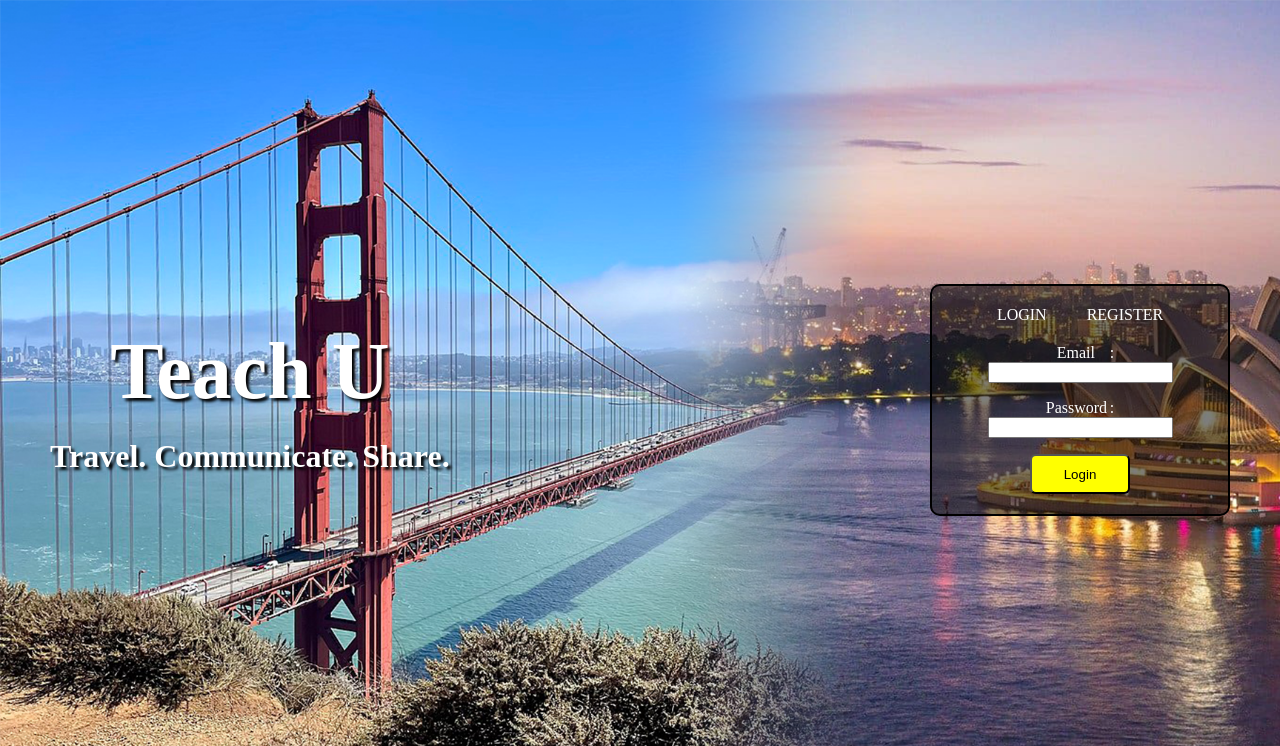
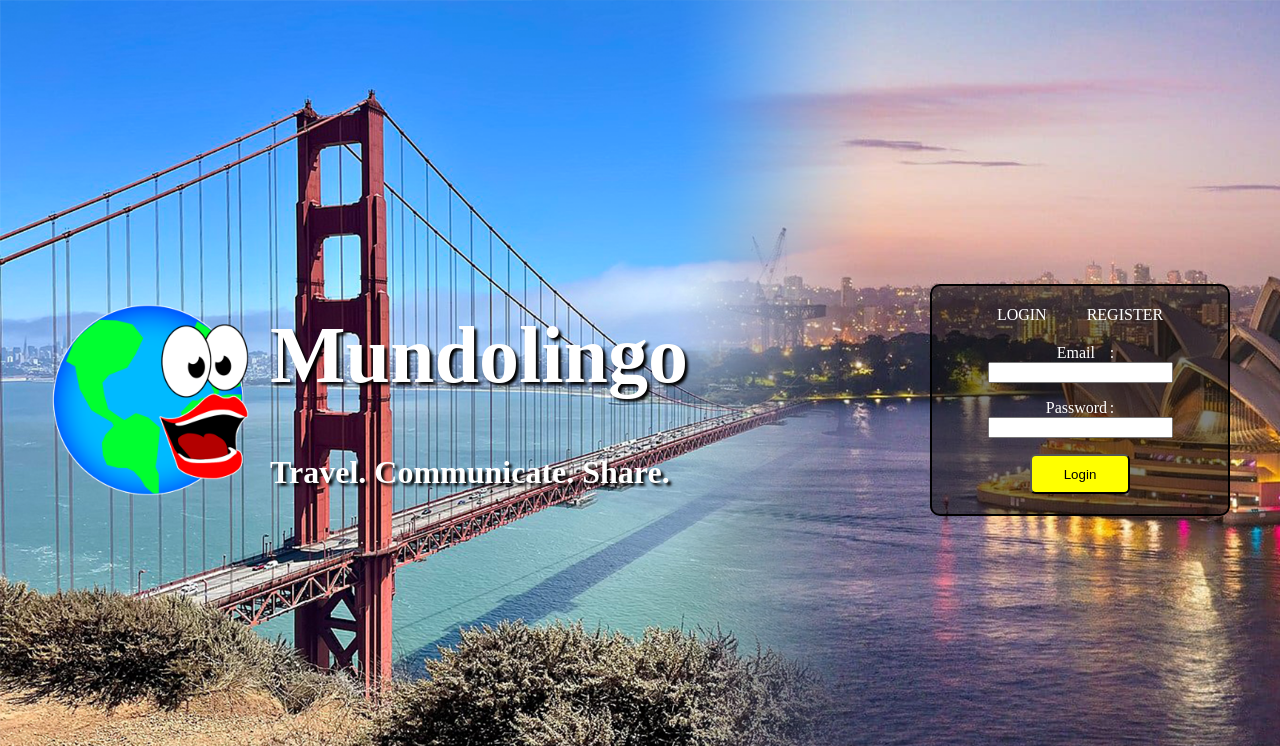
Before and after one commit to gregtom96/Mundolingo, a PHP site: page / in a window 1280 px wide. Shown: the top 746 px of the page. Run offline with PHP 8.4, Linux system fonts and the light colour scheme; data that the repository does not hold is empty.

Commit message:
nouveau titre + nouveau logo

```diff
--- a/index.php
+++ b/index.php
@@ -59,7 +59,7 @@ include('pages/db_local.php');
 		à la largeur d'affichage de l'appareil-->
 		<meta name="viewport" content="width=device-width, initial-scale=1.0">
 		<link rel="icon" type="image/vnd.icon" href="images/favicon.ico">
-		<title>Teach U</title>
+		<title>Mundolingo</title>
 		<link href="style/index.css" rel="stylesheet">
 		<link href="style/menu_accueil.css" rel="stylesheet">
 	</head>
@@ -67,7 +67,8 @@ include('pages/db_local.php');
 	<body>
 		<main>
 			<div class="left_element">
-				<h1>Teach U</h1>
+				<img src="images/logo.png" alt="logo_website">
+				<h1>Mundolingo</h1>
 				<h2>Travel. Communicate. Share.</h2>
 			</div>
 			<div class="right_element">
--- a/pages/header.php
+++ b/pages/header.php
@@ -1,6 +1,7 @@
 <header>
     <div class="titre">
-        <h1>Teach U</h1>
+        <img src="../images/logo.png" alt="logo_website">
+        <h1>Mundolingo</h1>
     </div>
 
     <div class="menu_contextuel">
--- a/pages/register.php
+++ b/pages/register.php
@@ -50,7 +50,7 @@ include('db_local.php');
 		<meta charset="utf-8" />
 		<meta name="viewport" content="width=device-width, initial-scale=1.0">
 		<link rel="icon" type="image/vnd.icon" href="../images/favicon.ico">
-		<title>Teach U</title>
+		<title>Mundolingo</title>
 		<link href="../style/register.css" rel="stylesheet">
 		<link href="../style/menu_accueil.css" rel="stylesheet">
 	</head>
@@ -58,7 +58,8 @@ include('db_local.php');
 	<body>
 		<main>
 			<div class="left_element">
-				<h1>Teach U</h1>
+				<img src="../images/logo.png" alt="logo_website">
+				<h1>Mundolingo</h1>
 				<h2>Travel. Communicate. Share.</h2>
 			</div>
 			<div class="right_element">
--- a/pages/reservation.php
+++ b/pages/reservation.php
@@ -6,14 +6,13 @@
         <meta charset="UTF-8">
         <meta name="viewport" content="width=device-width, initial-scale=1.0">
         <link rel="icon" type="image/vnd.icon" href="../images/favicon.ico">
-        <title>Teach U</title>
+        <title>Mundolingo</title>
         <link href="../style/reservation.css" rel="stylesheet">
         <link href="../style/header.css" rel="stylesheet">
         <script src="../scripts/header.js" defer></script>
         <link href="../style/nav.css" rel="stylesheet">
-        <script src="https://www.paypal.com/sdk/js?client-id=ATSsgmmMP_e0Re6tNGuWBHJACGxVMymoMPCqbiswFBdhRN7WlzuJlTSdNS1oF8E4SMErvDJSLuxoM5Sv&currency=EUR"></script>
+        <script src="https://www.paypal.com/sdk/js?client-id=ATecrMoU7ipg_Jz5Tom2fLVMDN_oEdpmTWcK4uZs1fi4G7bvx5fQZyouw_ExH9jNw2FUGvq3R3eV7EuU&currency=EUR"></script>
         <script src="../scripts/functions.js" defer></script>
-        <script src="../scripts/nodemailer.js" defer></script>
     </head>
 
     <body>
--- a/pages/share_calendar.php
+++ b/pages/share_calendar.php
@@ -6,7 +6,7 @@
     <meta charset="UTF-8">
     <meta name="viewport" content="width=device-width, initial-scale=1.0">
     <link rel="icon" type="image/vnd.icon" href="../images/favicon.ico">
-    <title>Teach U</title>
+    <title>Mundolingo</title>
     <link href="../style/header.css" rel="stylesheet">
     <script src="../scripts/header.js" defer></script>
     <link href="../style/nav.css" rel="stylesheet">
--- a/pages/teachers.php
+++ b/pages/teachers.php
@@ -6,7 +6,7 @@
 		<meta charset="UTF-8">
 		<meta name="viewport" content="width=device-width, initial-scale=1.0">
 		<link rel="icon" type="image/vnd.icon" href="../images/favicon.ico">
-		<title>Teach U</title>
+		<title>Mundolingo</title>
 		<link href="../style/header.css" rel="stylesheet">
         <script src="../scripts/header.js" defer></script>
         <link href="../style/nav.css" rel="stylesheet">
--- a/scripts/paiement.js
+++ b/scripts/paiement.js
@@ -8,7 +8,7 @@ paypal.Buttons({
             }]
         })
     },
-    onApprove: function(data, functions){
+    onApprove: function(data, actions){
         return actions.order.capture().then(function(details){
             alert("Transaction OK : "+details.payer.name.given_name);
 
--- a/style/index.css
+++ b/style/index.css
@@ -15,16 +15,26 @@ main{
 }
 /*element de la flexbox main*/
 .left_element{
+	display: grid;
+	grid-template-columns: 1fr 2.5fr;
+	align-items: center;
+	gap: 20px;
 	margin-left: 50px;
 	font-family:"Futura";
 	text-shadow: 3px 3px 3px black;
-	text-align: center;
-	line-height: 2em; /*espace entre les lignes*/
+	line-height: 1em; /*espace entre les lignes*/
+}
+img[alt="logo_website"]{
+	grid-row: 1/3;
+    width: 200px;
+    height: 200px;
 }
 h1{
+	grid-column: 2/3;
 	font-size: 5em;
 }
 h2{
+	grid-column: 2/3;
 	font-size: 2em;
 }
 /*element de la flexbox main*/
```
Also changed, not shown: style/header.css (+8 -1 lines), style/register.css (+12 -2 lines), images/favicon.ico, images/logo.png (added).
